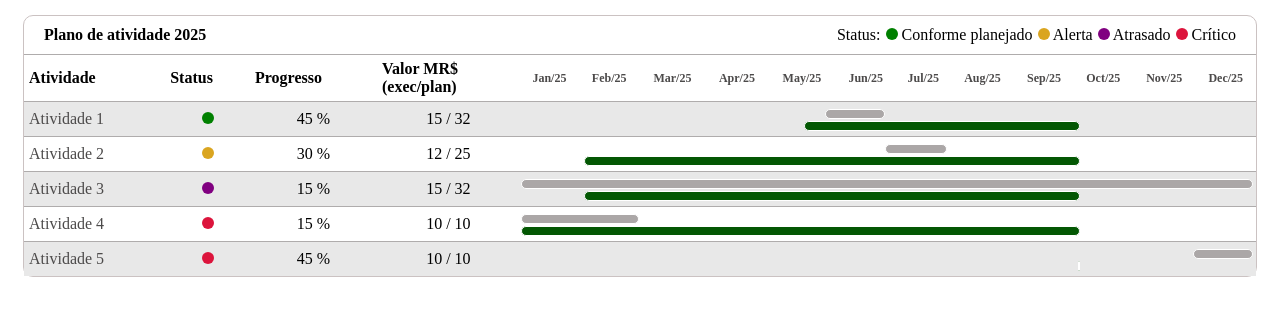
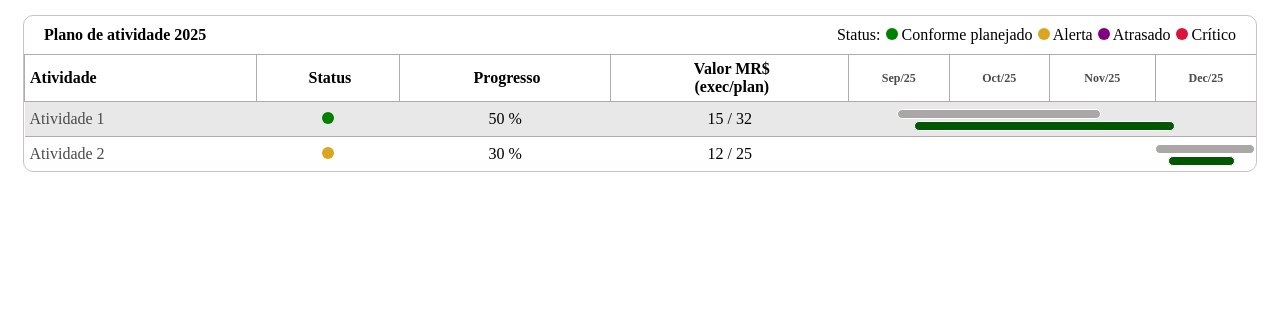
Before and after one commit to romulothardelly/custom_gantt, a plain HTML site: page index.html in a window 1280 px wide. Drawn offline with Linux system fonts and the light colour scheme.

Commit message:
new version

```diff
--- a/activities.js
+++ b/activities.js
@@ -2,14 +2,14 @@ const activities = [];
 activities.push({
         name: "Atividade 1",
         status: "Conforme planejado",
-        progress: 45,
-        base_initial_date: "2025-06-01",
-        base_final_date: "2025-07-01",
+        progress: 50,
+        base_initial_date: "2025-09-15",
+        base_final_date: "2025-11-15",
         base_bar_color: "red",
-    base_notes: "Notas da Atividade 1",
+       base_notes: "Notas da Atividade 1",
     base_value: 32000000,
-        exe_inicial_date: "2025-05-20",
-        exe_final_date: "2025-06-30",
+        exe_inicial_date: "2025-09-20",
+        exe_final_date: "2025-12-07",
     exe_bar_color: "blue",
     exe_notes: "Notas da execução da Atividade 1",
     exec_value:15000000
@@ -19,28 +19,28 @@ activities.push({
         name: "Atividade 2",
         status: "Alerta",
         progress: 30,
-        base_initial_date: "2025-07-01",
-        base_final_date: "2025-08-01",
+        base_initial_date: "2025-12-01",
+        base_final_date: "2025-12-31",
         base_bar_color: "red",
         base_notes: "Notas da Atividade 2",
         base_value: 25000000,
-        exe_inicial_date: "2025-02-01",
-        exe_final_date: "2025-06-30",
+        exe_inicial_date: "2025-12-05",
+        exe_final_date: "2025-12-25",
         exe_bar_color: "blue",
         exe_notes: "Notas da execução da Atividade 2",
         exec_value: 12000000
     })
-    activities.push({
+   /* activities.push({
         name: "Atividade 3",
         status: "Atrasado",
         progress: 15,
-        base_initial_date: "2025-01-01",
-        base_final_date: "2025-12-31",
+        base_initial_date: "2025-04-01",
+        base_final_date: "2025-05-01",
         base_bar_color: "blue",
         base_notes: "Notas da Atividade 3",
         base_value: 32000000,
-        exe_inicial_date: "2025-02-01",
-        exe_final_date: "2025-06-30",
+        exe_inicial_date: "2025-03-15",
+        exe_final_date: "2025-04-15",
         exe_bar_color: "blue",
         exe_notes: "Notas da execução da Atividade 3",
         exec_value: 15000000
@@ -70,9 +70,9 @@ activities.push({
         base_bar_color: "red",
         base_notes: "Notas da Atividade 4",
         base_value: 10000000,
-        exe_inicial_date: "2025-10-01",
+        exe_inicial_date: "2025-09-01",
         exe_final_date: "2025-11-20",
         exe_bar_color: "blue",
         exe_notes: "Notas da execução da Atividade 5",
         exec_value: 10000000
-    })
+    })*/
--- a/gantt.css
+++ b/gantt.css
@@ -33,6 +33,8 @@
             text-align: center;
             padding: 2px 0px 2px 0px;
             color: rgb(76, 74, 74);
+            border-left: 1px solid rgb(175, 172, 172);
+
         }
         .bar{
             height: 10px;
@@ -120,6 +122,13 @@
 
 .title{
     font-weight: bold;
+    padding-left: 5px;
+    border: 1px solid rgb(175, 172, 172);
+}
+
+.center{
+    text-align: center;
+}
+.left{
     text-align: left;
-    padding-left: 5px;
 }
--- a/gantt_container.js
+++ b/gantt_container.js
@@ -16,32 +16,74 @@ const container = document.querySelector('.container');
     `;
     container.appendChild(topbar);
 }
-        container.addTopbar('Plano de atividade 2025');
-
 
 container.getStart = function(activities){
-        let minimum_date=activities.reduce((a,b)=>{
+    let minimum_base_date=activities.reduce((a,b)=>{
         return a.base_initial_date < b.base_initial_date ? a : b
     }).base_initial_date;
 
-        return minimum_date;
+    let minimum_exe_date=activities.reduce((a,b)=>{
+        return a.exe_inicial_date < b.exe_inicial_date ? a : b
+    }).exe_inicial_date;
+
+    let minimum_date = minimum_base_date < minimum_exe_date ? minimum_base_date : minimum_exe_date;
+    let today = new Date();
+    //update minimum date if it is greater than today
+    if(new Date(minimum_date+"T00:00:00-03:00")>today){
+        minimum_date = today.getFullYear()+"-"+String(today.getMonth()+1).padStart(2,"0")+"-01";
+    }
+
+
+    console.log("##### GET START ######")
+    console.log("Minimum date= ",minimum_date);
+    const month = minimum_date.split("-")[1];
+    console.log("Month= ",month);
+    const year = minimum_date.split("-")[0];
+    console.log("Year= ",year);
+    const date = new Date(year, month-1, 1);
+    console.log("Date= ",date);
+
+    return date;
 }
 
 container.getEnd=function(activities){
-        let maximum_date=activities.reduce((a,b)=>{
+    let maximum_base_date=activities.reduce((a,b)=>{
         return a.base_final_date > b.base_final_date ? a : b
     }).base_final_date;
 
-        return maximum_date
+    let maximum_exe_date=activities.reduce((a,b)=>{
+        return a.exe_final_date > b.exe_final_date ? a : b
+    }).exe_final_date;
+
+
+
+    let maximum_date = maximum_base_date > maximum_exe_date ? maximum_base_date : maximum_exe_date;
+    let today = new Date();
+    //update maximum date if it is less than today
+    if(new Date(maximum_date+"T00:00:00-03:00")<today){
+        maximum_date = today.getFullYear()+"-"+String(today.getMonth()+2).padStart(2,"0")+"-01";
+    }
+    console.log("##### GET END ######")
+    console.log("Maximum date= ", maximum_date);
+    const month = maximum_date.split("-")[1];
+    console.log("Month= ",month);
+    const year = maximum_date.split("-")[0];
+    console.log("Year= ",year);
+    let date = new Date(year, month, 1);
+    console.log("Date= ",date);
+    date.setDate(date.getDate() - 1);
+    console.log("Date= ",date);
+
+
+    return date;
 
 }
-
 
 container.getMonthsBetween= function(activities) {
     const d1 = this.getStart(activities);
     const d2 = this.getEnd(activities);
-    let start =new Date(d1);
-    let end = new Date(d2);
+    let start =d1//new Date(d1+"T00:00:00-03:00");
+    let end = d2//new Date(d2+"T00:00:00-03:00");
     let months=["Jan", "Feb", "Mar", "Apr", "May", "Jun", "Jul", "Aug", "Sep", "Oct", "Nov", "Dec"];
     //console.log(d1)
     //console.log(start)
@@ -60,6 +102,7 @@ const container = document.querySelector('.container');
     }
     return monthsBetween;
 }
+
 container.getStatus = function (s) {
     if(s==="Conforme planejado") return "dot green";
     if(s==="Alerta") return "dot yellow";
@@ -67,20 +110,65 @@ container.getStatus = function (s) {
     if(s==="Crítico") return "dot red";
 }
 
+function get_plan_info(activity,d1){
+    const plan_d1 = new Date(activity.base_initial_date+"T00:00:00-03:00");
+    const plan_d2 = new Date(activity.base_final_date+"T00:00:00-03:00");
+    console.log("############## DATAS PLANEJADAS #########")
+    console.log("Plan d1= ", plan_d1);
+    console.log("Plan d2= ", plan_d2);
+    console.log("D1= ",d1);
+    const delay_ms = (plan_d1 - d1)
+    console.log("Delay ms= ",delay_ms);
+    const delay_months = (delay_ms) / (1000 * 60 * 60 * 24 * 365/12);
+    console.log("Delay months= ",delay_months);
+    const width_ms = plan_d2 - plan_d1;
+    console.log("Width ms= ", width_ms);
+    const width_days = (width_ms) / (1000 * 60 * 60 * 24);
+    console.log("Width days= ",width_days);
+    const width_months = (width_ms) / (1000 * 60 * 60 * 24 * 365/12);
+    console.log("Width months= ", width_months);
+    const delay_day = (delay_ms) / (1000 * 60 * 60 * 24);
+    console.log("Delay days= ",delay_day);
+    return [delay_months,width_months,width_days,delay_day];
+
+}
+
+function get_exec_info(activity,d1){
+    //console.log(activity)
+    const exec_d1 = new Date(activity.exe_inicial_date+"T00:00:00-03:00");
+    const exec_d2 = new Date(activity.exe_final_date + "T00:00:00-03:00");
+    console.log("############## DATAS EXECUÇÃO #########")
+    console.log("Exec d1= ",exec_d1)
+    console.log("Exec d2= ",exec_d2)
+    const today= new Date();
+
+    const delay_ms = (exec_d1 - d1)
+    const delay_days = (delay_ms) / (1000 * 60 * 60 * 24);
+    const delay_months=(delay_ms)/(1000*60*60*24*30);
+    const width_ms = exec_d2 - exec_d1;
+    const width_days = (width_ms) / (1000 * 60 * 60 * 24);
+    const width_months=(width_ms)/(1000*60*60*24*30);
+    console.log("Exec delay months= ",delay_months);
+    console.log("Exec width months= ",width_months);
+    return [delay_months,width_months,width_days,delay_days];
+}
+
 container.addTable=function(activities){
     const table=document.createElement('table');
-        const months=this.getMonthsBetween(activities);
+    const months = this.getMonthsBetween(activities);
+    console.log("Months= ",months);
     const start=this.getStart(activities);
     console.log("Start= ",start);
-        const end=this.getEnd(activities);
+    const end = this.getEnd(activities);
+    console.log("End= ",end);
     table.addhead=function(activities,months){
         let htmlx=`
             <thead>
             <tr>
-                    <th class="title">Atividade</th>
-                    <th  class="title">Status</th>
-                    <th class="title">Progresso</th>
-                    <th class="title">Valor MR$<br>(exec/plan)</th>
+                <th class="title left">Atividade</th>
+                <th  class="title center">Status</th>
+                <th class="title center">Progresso</th>
+                <th class="title center">Valor MR$<br>(exec/plan)</th>
 
                 ${months.map(month => `
                     <th class="monthshead">${month}</th>
@@ -94,70 +182,56 @@ container.getStatus = function (s) {
     table.addhead(activities,months);
     table.addLines=function(activities,start,end){
 
+        //create the code that replicate this standard
 
-           //create the code that replicate this standard
-           const d1 = new Date(start);
+        console.log("############## DATAS GERAIS #########")
+        const d1 = start;
         console.log("Start d1= ",d1)
 
-           const d2 = new Date(end);
-           activities.forEach((activity,i) => {
+        const d2 = end
+        console.log("End d2= ",d2)
+        const diffTime = Math.abs(d2 - d1);
+        const diffDays = Math.ceil(diffTime / (1000 * 60 * 60 * 24));
+        console.log("Diff days= ", diffDays)
+        console.log("###################")
 
-            function get_plan_info(activity){
-               const plan_d1 = new Date(activity.base_initial_date);
-                const plan_d2 = new Date(activity.base_final_date);
-                console.log("Plan d1= ",plan_d1);
-                console.log("Plan d2= ", plan_d2);
-                console.log("D1= ",d1);
-                const delay_ms = (plan_d1 - d1)
-                console.log("Delay ms= ",delay_ms);
-                const delay_months = (delay_ms) / (1000 * 60 * 60 * 24 * 365/12);
-                console.log("Delay months= ",delay_months);
-                const width_ms = plan_d2 - plan_d1;
-                console.log("Width ms= ",width_ms);
-                const width_months = (width_ms) / (1000 * 60 * 60 * 24 * 365/12);
-                console.log("Width months= ",width_months);
-               return [delay_months,width_months];
+        activities.forEach((activity, i) => {
+            const [plan_delay, plan_width, plan_width_days, plan_delay_days] = get_plan_info(activity,d1);
+            console.log("############## DATAS PLANEJADAS #########")
+            console.log("Plan delay= ", plan_delay);
+            console.log("Plan width= ", plan_width);
+            console.log("Plan width days= ", plan_width_days);
+            const [exec_delay, exec_width, exec_width_days, exec_delay_days] = get_exec_info(activity, d1);
+            console.log("############## DATAS EXECUÇÃO #########")
+            console.log("Exec delay= ", exec_delay);
+            console.log("Exec width= ", exec_width);
+            console.log("Exec width days= ", exec_width_days);
+            console.log("Exec delay days= ", exec_delay_days);
+            const plan_bar_width = plan_width_days / (diffDays);
+            const plan_bar_delay = plan_delay_days / (diffDays);
+            const exec_bar_width = exec_width_days / (diffDays);
+            const exec_bar_delay = exec_delay_days / (diffDays);
 
-            }
-            const[plan_delay,plan_width]=get_plan_info(activity);
-
-            function get_exec_info(activity){
-                console.log(activity)
-                const exec_d1 = new Date(activity.exe_inicial_date);
-               const exec_d2 = new Date(activity.exe_final_date);
-               //console.log("Exec d1= ",exec_d1)
-                //console.log("Exec d2= ",exec_d2)
-                const today= new Date();
-
-               const delay_ms=(exec_d1-d1)
-               const delay_months=(delay_ms)/(1000*60*60*24*30);
-               const width_ms=today-exec_d1;
-               const width_months=(width_ms)/(1000*60*60*24*30);
-               //console.log("Exec delay months= ",delay_months);
-               //console.log("Exec width months= ",width_months);
-               return [delay_months,width_months];
-           }
-           const[exec_delay,exec_width]=get_exec_info(activity);
-
-               let htmlx=`
+            let htmlx = `
                 <tr>
-                       <td class="col1 ${i%2 === 0 ? 'gray' : ''}" >${activity.name}</td>
-                       <td class="col2 ${i%2 === 0 ? 'gray' : ''} "><div style="text-align: center"><span class="${container.getStatus(activity.status)}"></span></div></td>
+                    <td class="col1 ${i % 2 === 0 ? 'gray' : ''}" >${activity.name}</td>
+                    <td class="col2 ${i % 2 === 0 ? 'gray' : ''} "><div style="text-align: center"><span class="${container.getStatus(activity.status)}"></span></div></td>
                     <td class="col3 ${i % 2 === 0 ? 'gray' : ''}">${activity.progress.toFixed(0)} %</td>
-                          <td class="col4 ${i % 2 === 0 ? 'gray' : ''}">${(activity.exec_value/1000000).toFixed(0)} / ${(activity.base_value/1000000).toFixed(0)}</td>
-                       <td colspan="24" class="${i%2 === 0 ? 'gray' : ''}">
-                           <div class="bar planbar" style="margin-left: calc(100% / 12 * ${plan_delay});width: calc(100% / 12 * ${plan_width});" title="${activity.base_notes}"></div>
-                           <div class="bar actualbar"style="margin-left: calc(100% / 12 * ${exec_delay});width: calc(100% / 12 * ${exec_width});background-image:linear-gradient(to right, rgb(3, 87, 3) 0%, rgb(3, 87, 3) 100%);" title="${activity.exe_notes}"></div>
+                        <td class="col4 ${i % 2 === 0 ? 'gray' : ''}">${(activity.exec_value / 1000000).toFixed(0)} / ${(activity.base_value / 1000000).toFixed(0)}</td>
+                    <td colspan="24" class="${i % 2 === 0 ? 'gray' : ''}">
+                        <div class="bar planbar" style="margin-left: calc(100% * ${plan_bar_delay});width: calc(100% * ${plan_bar_width});" title="${activity.base_notes}"></div>
+                        <div class="bar actualbar"style="margin-left: calc(100% * ${exec_bar_delay});width: calc(100% *${exec_bar_width});background-image:linear-gradient(to right, rgb(3, 87, 3) 0%, rgb(3, 87, 3) 100%);" title="${activity.exe_notes}"></div>
                     </td>
                 </tr>
             `;
+//<div class="bar planbar" style="margin-left: calc(100% |* ${plan_bar_width});width: calc(100% / 12 * ${plan_width});" title="${activity.base_notes}"></div>
             this.innerHTML+=htmlx;
         });
     }
 
     table.addLines(activities,start,end);
-
     container.appendChild(table);
 }
 
+container.addTopbar('Plano de atividade 2025');
 container.addTable(activities);
```
Also changed, not shown: index.html (+2 -0 lines). Lines whose indentation alone changed are shown as unchanged.
